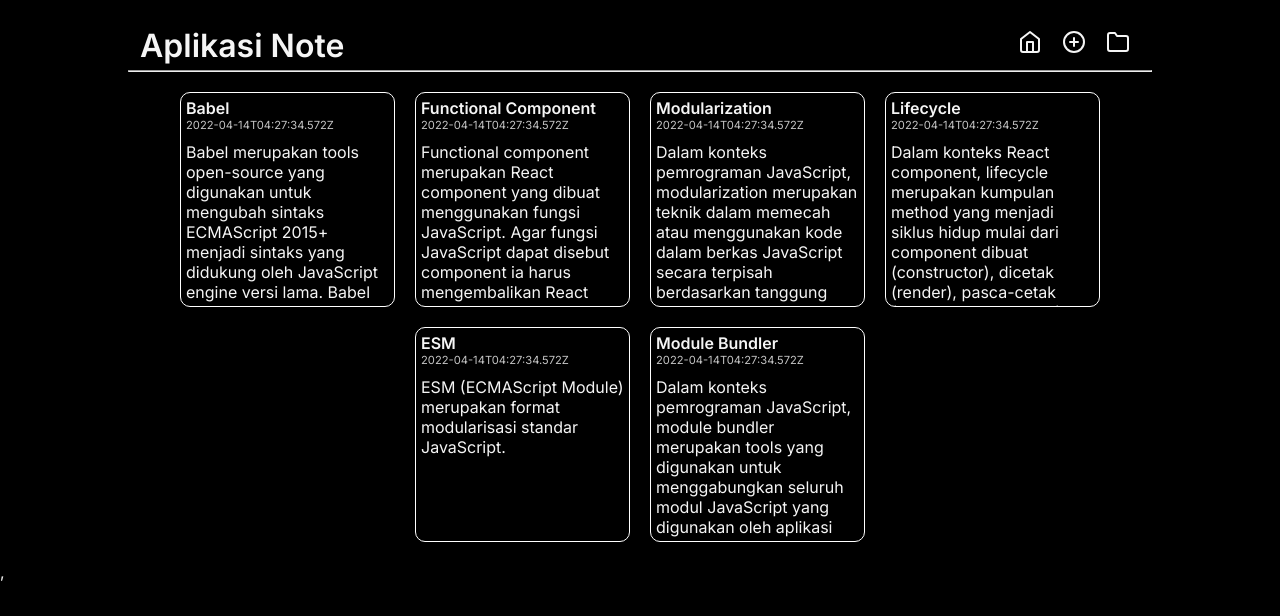
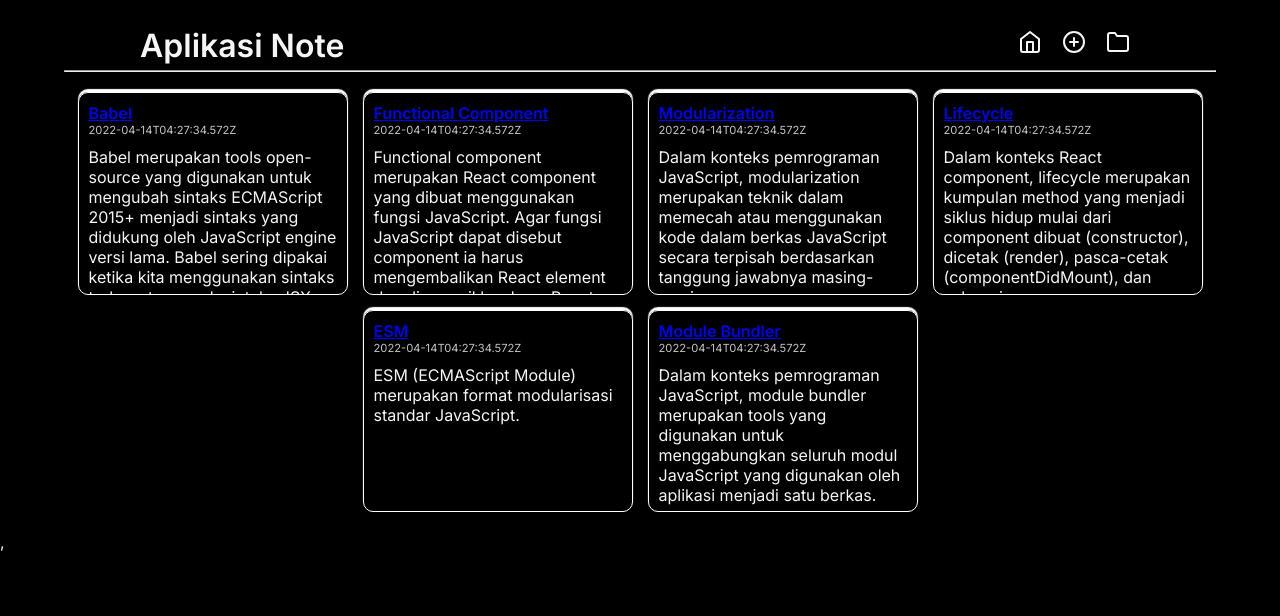
Before and after one commit to khairulhabibie/SPA-react, a React (Create React App) app: page / in a window 1280 px wide. Shown: the top 616 px of the page. Built offline with nearby package versions, Linux system fonts and the light colour scheme.

Commit message:
masih belum bisa menampilkan detail page pada react router

```diff
--- a/src/App.jsx
+++ b/src/App.jsx
@@ -4,6 +4,7 @@ import Navigation from './components/Navigation';
 import HomePage from './pages/HomePage';
 import AddNote from './pages/AddNote';
 import ArchivePage from './pages/ArchivePage';
+import DetailPageWrapper from './pages/DetailPage';
 
 
 function App() {
@@ -19,6 +20,7 @@ function App() {
           <Route path="/" element={<HomePage />} />
           <Route path="/note/new" element={<AddNote />} />
           <Route path="/archives" element={<ArchivePage />} />
+          <Route path="/note/:id" element={<DetailPageWrapper />} />
         </Routes>
 
       </main>
--- /dev/null
+++ b/src/components/NoteDetail.jsx
@@ -0,0 +1,14 @@
+import React from 'react'
+
+const NoteDetail = ({ title, body, createdAt }) => {
+    return (
+        <>
+
+            <h2>{title}</h2>
+            <p className='date'>{createdAt}</p>
+            <p>{body}</p>
+        </>
+    )
+}
+
+export default NoteDetail
--- a/src/components/NoteItem.jsx
+++ b/src/components/NoteItem.jsx
@@ -1,9 +1,10 @@
 import React from 'react'
+import { Link } from 'react-router-dom'
 
-const NoteItem = ({ title, body, createdAt }) => {
+const NoteItem = ({ title, body, createdAt, id }) => {
   return (
     <div className='note-item'>
-      <h4>{title}</h4>
+      <h4><Link to={`/note/${id}`}>{title}</Link></h4>
       <p className='date'>{createdAt}</p>
       <p className='text-body'>{body}</p>
     </div>
--- /dev/null
+++ b/src/pages/DetailPage.jsx
@@ -0,0 +1,33 @@
+import React from 'react';
+import { useParams } from 'react-router-dom';
+import { getNote } from '../utils/local-data';
+import NoteDetail from '../components/NoteDetail';
+
+function DetailPageWrapper() {
+    const { id } = useParams();
+    return <DetailPage id={Number(id)} />;
+}
+
+class DetailPage extends React.Component {
+    constructor(props) {
+        super(props);
+
+        this.state = {
+            note: getNote(props.id)
+        };
+    }
+
+    render() {
+        if (this.state.note === null) {
+            return <p>note is not found!</p>;
+        }
+
+        return (
+            <>     <NoteDetail {...this.state.note} />
+            </>
+        );
+    }
+}
+
+// export default DetailPage;
+export default DetailPageWrapper;
--- a/src/styles/style.css
+++ b/src/styles/style.css
@@ -21,7 +21,7 @@ header {
 }
 
 hr {
-  max-width: 80%;
+  max-width: 90%;
   margin: 0 auto;
 }
 
@@ -37,28 +37,29 @@ hr {
 
 main {
   width: 100%;
-  max-width: 1000px;
+  /* max-width: 1000px; */
   margin: 20px auto;
 }
 
-section {
+/* section {
   max-width: 1000px;
-}
+} */
 
 section .note-list {
   display: flex;
   justify-content: center;
   flex-wrap: wrap;
-  gap: 20px;
+  gap: 15px;
   text-overflow: ellipsis;
 }
 
 section .note-list .note-item {
   border: solid 1px white;
-  padding: 5px;
-  width: 215px;
-  aspect-ratio: 1 / 1;
-  min-width: 215px;
+  box-shadow: 0px -3px 1px white;
+  padding: 10px;
+  width: 270px;
+  aspect-ratio: 1 / 0.75;
+  /* min-width: 270px; */
   overflow: hidden;
   border-radius: 10px;
 }
```
